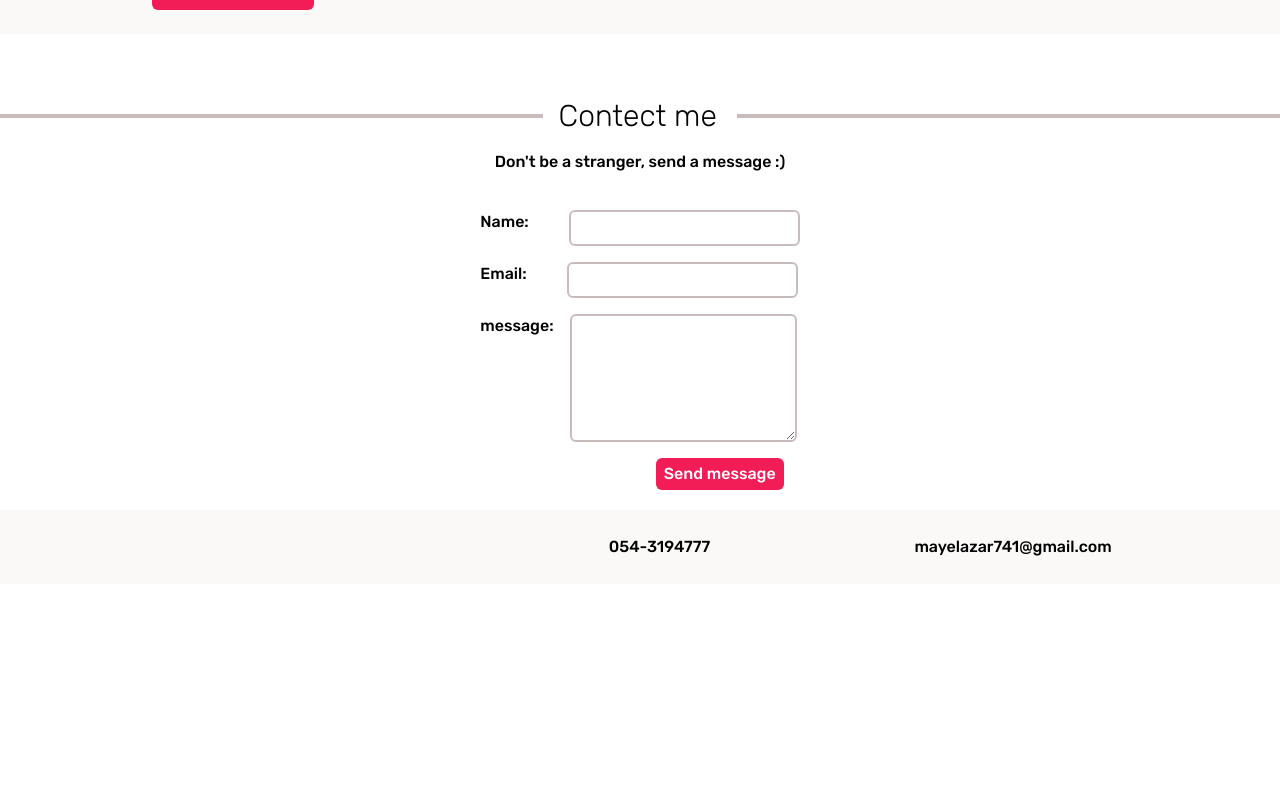
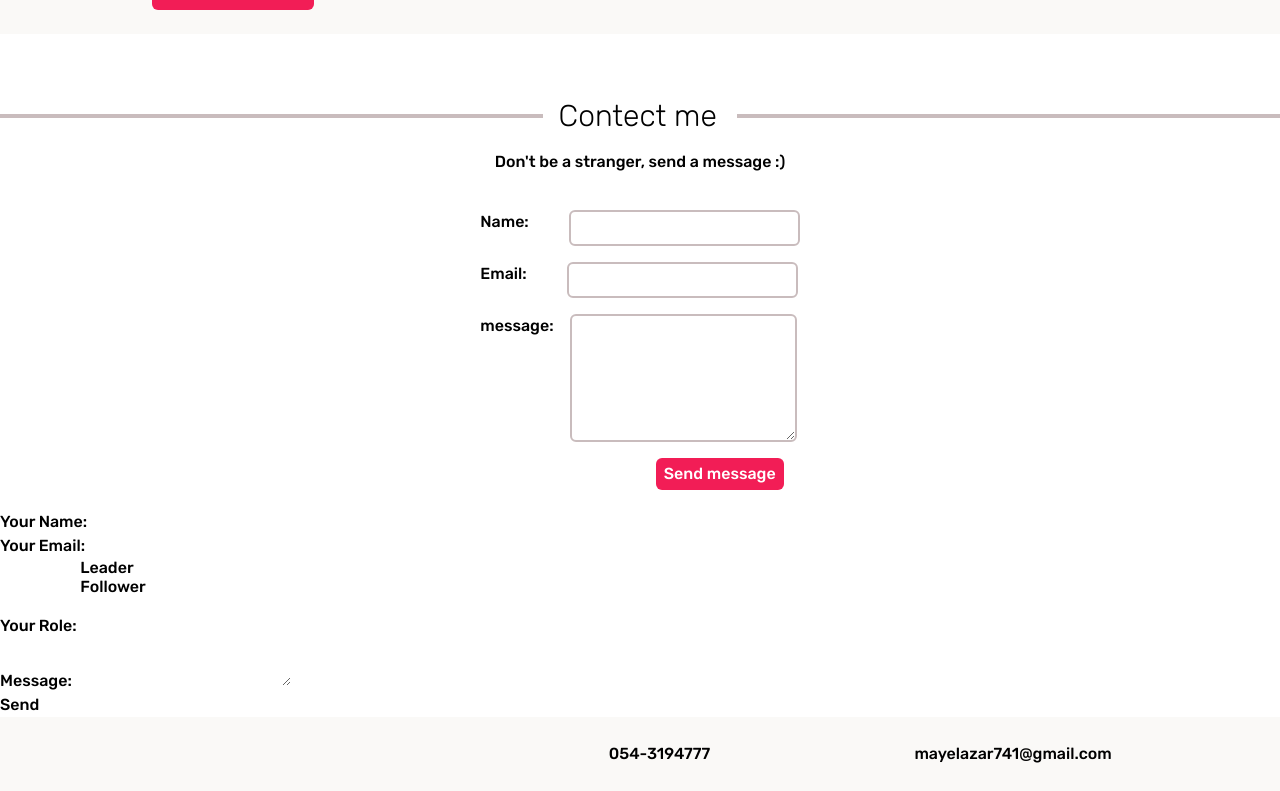
Before and after one commit to MayElazar/may-portfolio, a React (Create React App) app: page /AboutMe in a window 1280 px wide. Shown: the part 694-1485 px from the top of the page. Before the commit the page ends 1278 px from the top, so only its background shows below. Built offline with nearby package versions, Linux system fonts and the light colour scheme; some icons are missing; a web font is replaced by a local one; what tailwind-scroll-behavior would draw is missing.

Commit message:
adjust form

```diff
--- a/src/components/contectme.js
+++ b/src/components/contectme.js
@@ -57,6 +57,38 @@
           </button>
         </form>
       </div>
+
+      {/********************************* */}
+      <form name="contact" method="POST" data-netlify="true">
+        <p>
+          <label>
+            Your Name: <input type="text" name="name" />
+          </label>
+        </p>
+        <p>
+          <label>
+            Your Email: <input type="email" name="email" />
+          </label>
+        </p>
+        <p>
+          <label>
+            Your Role:{" "}
+            <select name="role[]" multiple>
+              <option value="leader">Leader</option>
+              <option value="follower">Follower</option>
+            </select>
+          </label>
+        </p>
+        <p>
+          <label>
+            Message: <textarea name="message"></textarea>
+          </label>
+        </p>
+        <p>
+          <button type="submit">Send</button>
+        </p>
+      </form>
+      {/************************************** */}
       <div className="bg-white-whiteGray">
         <div className="hidden md:flex  p-4 flex-row justify-evenly">
           <div className="flex ">
```
